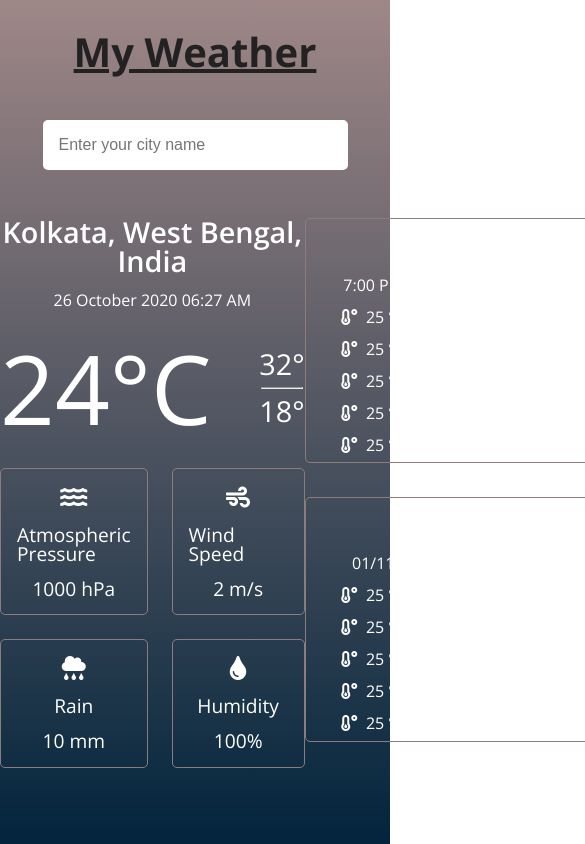
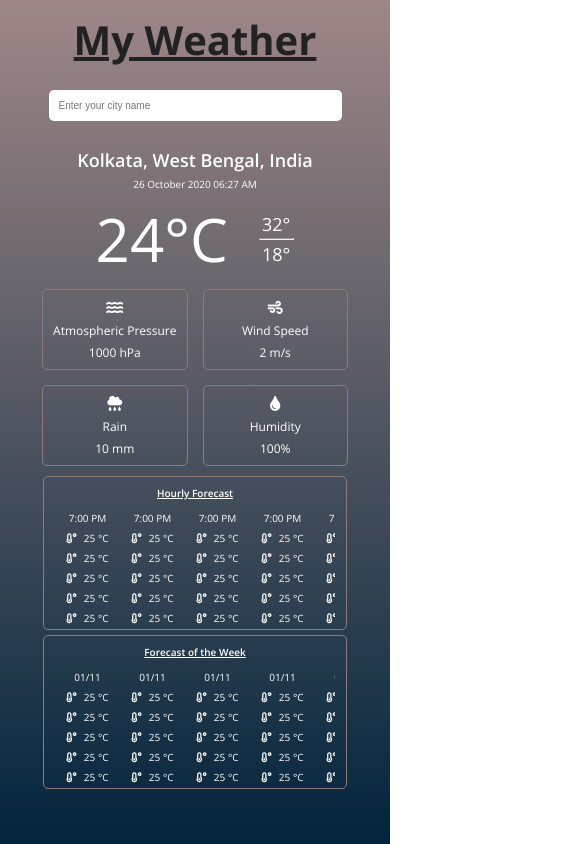
Before and after one commit to pesto-students/weather-app-mdaz78, a React (Create React App) app: page / in a window 390 px wide. Shown: the top 844 px of the page, 585 px wide, since content can reach past the window. Built offline with nearby package versions, Linux system fonts and the light colour scheme.

Commit message:
ui: Design mobile layout

```diff
--- a/src/App.css
+++ b/src/App.css
@@ -13,6 +13,13 @@
   grid-template-columns: 1fr 1fr; */
   display: flex;
   justify-content: space-around;
+  flex-flow: row wrap;
+}
+
+@media (max-width: 1024px) {
+  .main-area {
+    margin-bottom: 1rem;
+  }
 }
 
 @media (max-width: 425px) {
--- a/src/components/future-forecasts/FutureForecasts.css
+++ b/src/components/future-forecasts/FutureForecasts.css
@@ -22,3 +22,16 @@
 .justify-center {
   justify-self: center;
 }
+
+@media (max-width: 1024px) {
+  .forecast-container {
+    margin-top: 1rem;
+  }
+}
+
+@media (max-width: 426px) {
+  .hourly-forecast-main,
+  .weekly-forecast-main {
+    width: 28rem;
+  }
+}
--- a/src/components/hourly-forecast/HourlyForecasts.css
+++ b/src/components/hourly-forecast/HourlyForecasts.css
@@ -26,3 +26,12 @@
   grid-template-columns: 1fr 2fr;
   grid-gap: 5px;
 }
+
+@media (max-width: 426px) {
+  .hourly-forecast-container {
+    width: 100%;
+  }
+  .hourly-forecast-sub-container {
+    grid-template-columns: 6.5rem;
+  }
+}
--- a/src/components/weekly-forecast/WeeklyForecasts.css
+++ b/src/components/weekly-forecast/WeeklyForecasts.css
@@ -19,3 +19,12 @@
   grid-template-columns: 1fr 2fr;
   grid-gap: 5px;
 }
+
+@media (max-width: 426px) {
+  .weekly-forecast-container {
+    width: 100%;
+  }
+  .weekly-forecast-sub-container {
+    grid-template-columns: 6.5rem;
+  }
+}
--- a/src/index.css
+++ b/src/index.css
@@ -470,3 +470,10 @@ body {
   font-family: 'Open Sans', sans-serif;
   margin: 0;
 }
+
+@media (max-width: 426px) {
+  html,
+  body {
+    font-size: 10px;
+  }
+}
```
